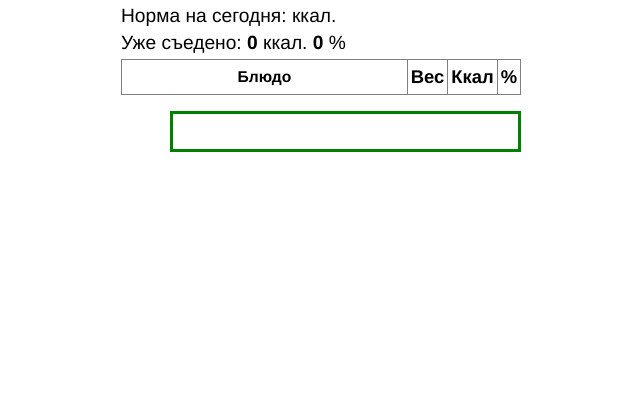
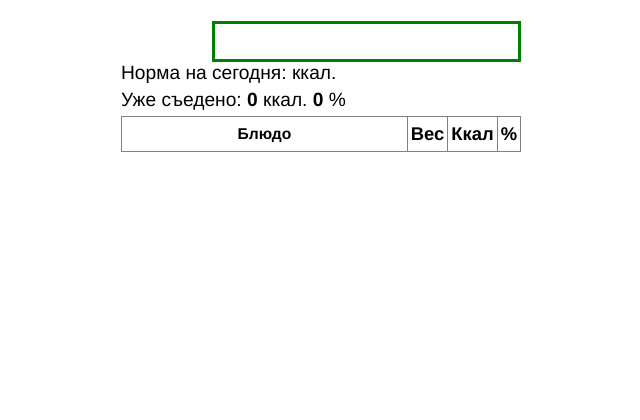
Before and after one commit to VanVakarian/pohudei-django, a Django app: template pohudei/main/templates/main/diary.html in a window 1280 px wide. Shown: the top 420 px of the page, without its empty margins (319-959 px from the left). Run offline with Django 3.2, Linux system fonts and the light colour scheme; the template is opened without the code that fills it, so the values that code supplies are empty.

Commit message:
weight in diary moved up

```diff
--- a/pohudei/main/static/main/diary.css
+++ b/pohudei/main/static/main/diary.css
@@ -54,10 +54,11 @@
     flex-grow: 1;
     font-size: 1.4em;
     padding: 7px 3px;
+    white-space: nowrap;
 }
 #main-weight > .input-date {
-    flex-grow: 5;
-    width: 10vw;
+    flex-grow: 3;
+    width: 50px;
     font-size: 1.6em;
     font-weight: 700;
     text-align: center;
--- a/pohudei/main/templates/main/diary.html
+++ b/pohudei/main/templates/main/diary.html
@@ -6,6 +6,12 @@
 {% endblock css %}
 
 {% block content %}
+
+    <div id="main-weight">
+        <div class="warning this-days-weight-warning"></div>
+        <div class="header this-days-weight-header"></div>
+        <input class="input-date this-days-weight-input" type='number'/>
+    </div>
 
     <div id="daily-norm">
         <span class="norm-txt">Норма на сегодня: </span>
@@ -22,12 +28,6 @@
     </div>
 
     <div id="main-table"></div>
-
-    <div id="main-weight">
-        <div class="warning this-days-weight-warning"></div>
-        <div class="header this-days-weight-header"></div>
-        <input class="input-date this-days-weight-input" type='number'/>
-    </div>
 
     <div class="floaty-search">
         <div class="results-wrap">
```
